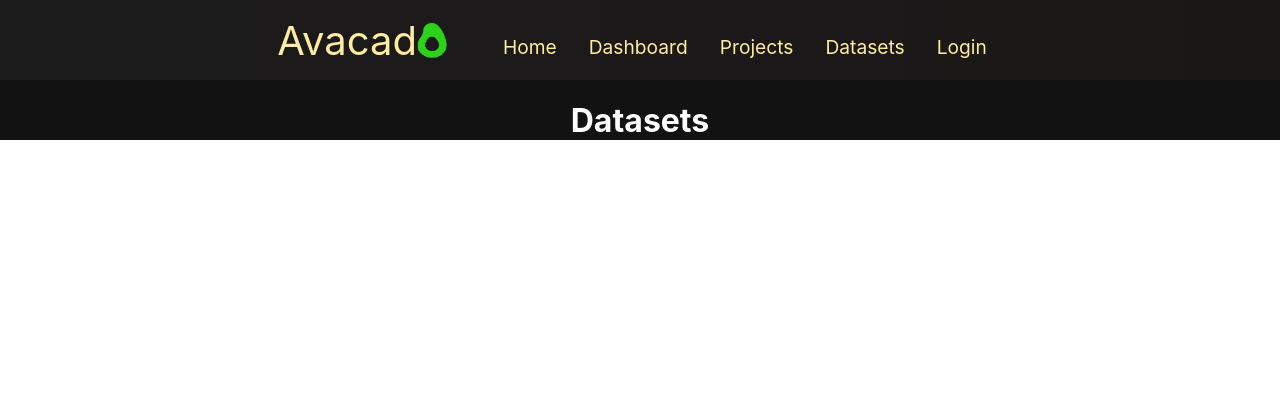
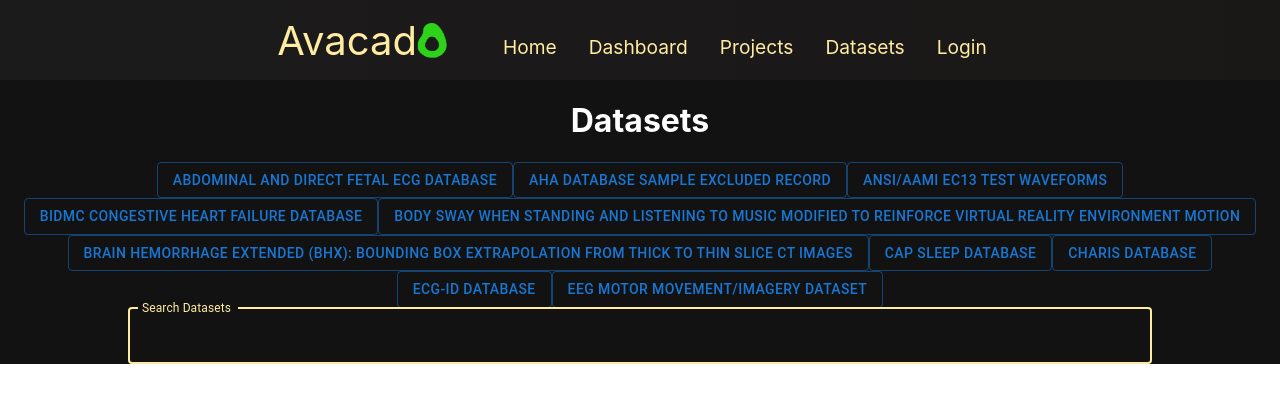
Before and after one commit to jacobgeorge3/Haas-Platform, a React (Create React App) app: page /datasets in a window 1280 px wide. Shown: the top 402 px of the page. Built offline with nearby package versions, Linux system fonts and the light colour scheme.

Commit message:
module adjustments

```diff
--- a/src/pages/Datasets.js
+++ b/src/pages/Datasets.js
@@ -4,16 +4,76 @@
  * The user should be able to download datasets directly from physio.net
  */
 
+import { Button, Container, TextField } from "@mui/material";
+import { Box } from "@mui/system";
+import { createTheme, ThemeProvider } from "@mui/material/styles";
 import React from "react";
 import {BrowserRouter as Router, Switch, Route} from 'react-router-dom';
 
+const datasets = [
+  {title: "Abdominal and Direct Fetal ECG Database", link: "https://physionet.org/static/published-projects/adfecgdb/abdominal-and-direct-fetal-ecg-database-1.0.0.zip" },
+  {title: "AHA Database Sample Excluded Record", link: "https://physionet.org/static/published-projects/ahadb/aha-database-sample-excluded-record-1.0.0.zip"},
+  {title: "ANSI/AAMI EC13 Test Waveforms", link: "https://physionet.org/static/published-projects/aami-ec13/ansiaami-ec13-test-waveforms-1.0.0.zip"},
+  {title: "BIDMC Congestive Heart Failure Database", link: "https://physionet.org/static/published-projects/chfdb/bidmc-congestive-heart-failure-database-1.0.0.zip"},
+  {title: "Body Sway When Standing and Listening to Music Modified to Reinforce Virtual Reality Environment Motion", link: "https://physionet.org/static/published-projects/body-sway-music-vr/body-sway-when-standing-and-listening-to-music-modified-to-reinforce-virtual-reality-environment-motion-1.0.0.zip"},
+  {title: "Brain Hemorrhage Extended (BHX): Bounding box extrapolation from thick to thin slice CT images", link: "https://physionet.org/static/published-projects/bhx-brain-bounding-box/brain-hemorrhage-extended-bhx-bounding-box-extrapolation-from-thick-to-thin-slice-ct-images-1.1.zip"},
+  {title: "CAP Sleep Database", link: "https://physionet.org/static/published-projects/capslpdb/cap-sleep-database-1.0.0.zip"},
+  {title: "CHARIS database", link: "https://physionet.org/static/published-projects/charisdb/charis-database-1.0.0.zip"},
+  {title: "ECG-ID Database", link: "https://physionet.org/static/published-projects/ecgiddb/ecg-id-database-1.0.0.zip"},
+  {title: "EEG Motor Movement/Imagery Dataset", link: "https://physionet.org/static/published-projects/eegmmidb/eeg-motor-movementimagery-dataset-1.0.0.zip"}
+]
+
+const theme = createTheme({
+  palette: {
+    secondary: {
+      main: "#FFECA1",
+      contrastText: "#ffcc00"
+    },
+    text: {
+      primary: "#ffffff"
+    }
+  }
+})
+
 class Dataset extends React.Component {
+
+  constructor(props) {
+    super(props);
+    this.state = {
+      datasets: datasets
+    };
+    this.handleTextField = this.handleTextField.bind(this);
+  }
+
+  handleTextField(e) {
+    this.setState({datasets: datasets.filter((data, index) => data.title.toLowerCase().includes(e.target.value.toLowerCase()))});
+  }
 
   render() {
     return (
-      <>
+      <ThemeProvider theme={theme}>
         <h1>Datasets</h1>
-      </>
+        {
+          this.state.datasets.map((dataset, idx) => {
+            return <Button variant="outlined" href={dataset.link}>{dataset.title}</Button>
+          })
+        }
+        <Box
+          sx={{
+            margin: "auto",
+            width: '80%',
+          }}
+          >
+          <TextField
+            fullWidth
+            label="Search Datasets"
+            variants="filled"
+            color="secondary"
+            focused
+            onChange={this.handleTextField}
+            />
+        </Box>
+      </ThemeProvider>
     )
   }
 }
```
Also changed, not shown: 2 other files (tests, documents, lock files or other folders).
